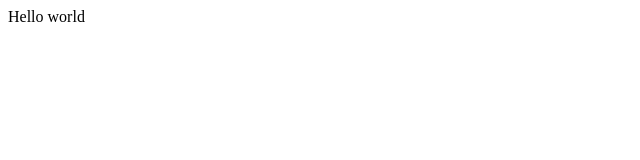
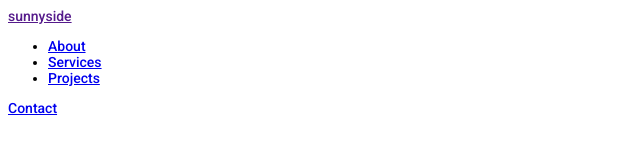
Before and after one commit to NdekoCode/landingpage-designers-agency, a plain HTML site: page index.html in a window 1280 px wide. Shown: the whole page, without its empty margins (0-640 px from the left). Drawn offline with Linux system fonts and the light colour scheme; files whose address does not match are found by name; a web font is replaced by a local one.

Commit message:
Add basics configurations

```diff
--- a/assets/css/style.css
+++ b/assets/css/style.css
@@ -1,4 +1,39 @@
+@import url('https://fonts.googleapis.com/css2?family=Roboto:wght@400;500;700;900&display=swap');
+@import url('https://fonts.googleapis.com/css2?family=Inter:wght@400;500;600;700;800;900&display=swap');
+@import url('https://fonts.googleapis.com/css2?family=Corben:wght@700&display=swap');
+
+/*==== CONFIGURATION =============  */
+:root {
+
+/* ----------- Color -------------- */
+  --color-white: ##fdfffd;
+  --color-text: #8d8c96;
+  --color-title: #202e40;
+  --color-yellow-underline: #ffefb5;
+  --color-pink-underline: #fad5cf;
+  --color-greenblack:#25554a;
+  --color-blueblack: #1c516b;
+
+/* -----------Typographie & spacing ------------ */
+  --font-primary:Roboto,'Segoe UI',sans-serif;
+  --font-logo: Inter,Roboto,'Segoe UI',sans-serif;
+  --fs: 14px;
+  --lh: 1.3;
+  --fw: 500;
+  --padding-box:130px;
+
+  --navbar-link-space: 32px;
+  --width-max: 1250px;
+
+}
+*,*::before,*::after{
+  box-sizing: border-box;
+}
 html, body {
   height: 100%;
   width: 100%;
+  scroll-behavior: smooth;
+  font-family: var(--font-primary);
+  font-size: var(--fs);
+  font-weight: var(--fw);
 }
--- a/index.html
+++ b/index.html
@@ -4,14 +4,32 @@
 <head>
   <meta charset="utf-8">
   <meta name="viewport" content="width=device-width">
-  <title>replit</title>
+  <title>Landing page pour une Agence des designers sunnyside</title>
   <link href="assets/css/style.css" rel="stylesheet" type="text/css" />
-
+<!--   Fontawesome -->
     <script src="https://cdnjs.cloudflare.com/ajax/libs/font-awesome/5.12.0-2/js/all.min.js"></script>
 </head>
 
 <body>
-  Hello world
+  <header class="header">
+    <a href="" class="header__logo">sunnyside </a>
+    <nav class="navbar">
+      <ul class="navbar__list">
+        <li class="navbar__list__item">
+          <a href="#" class="navbar__link">About</a>           </li>
+        <li class="navbar__list__item">
+          <a href="#" class="navbar__link">Services</a>
+        </li>
+
+        <li class="navbar__list__item">
+          <a href="#" class="navbar__link">Projects </a>
+        </li>
+      </ul>
+      <nav class="navbar-contact">
+        <a href="#" class="navbar__link">Contact</a>
+      </nav>
+    </nav>
+  </header>
   <script src="script.js"></script>
 </body>
 
```
